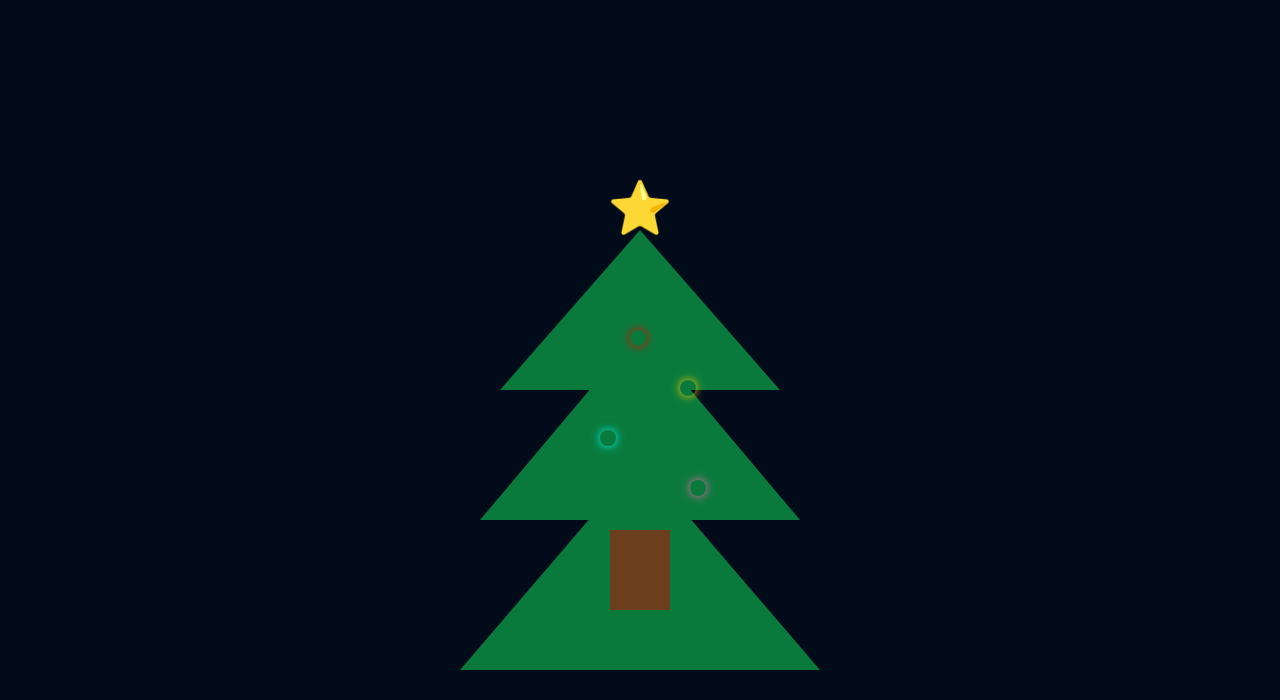
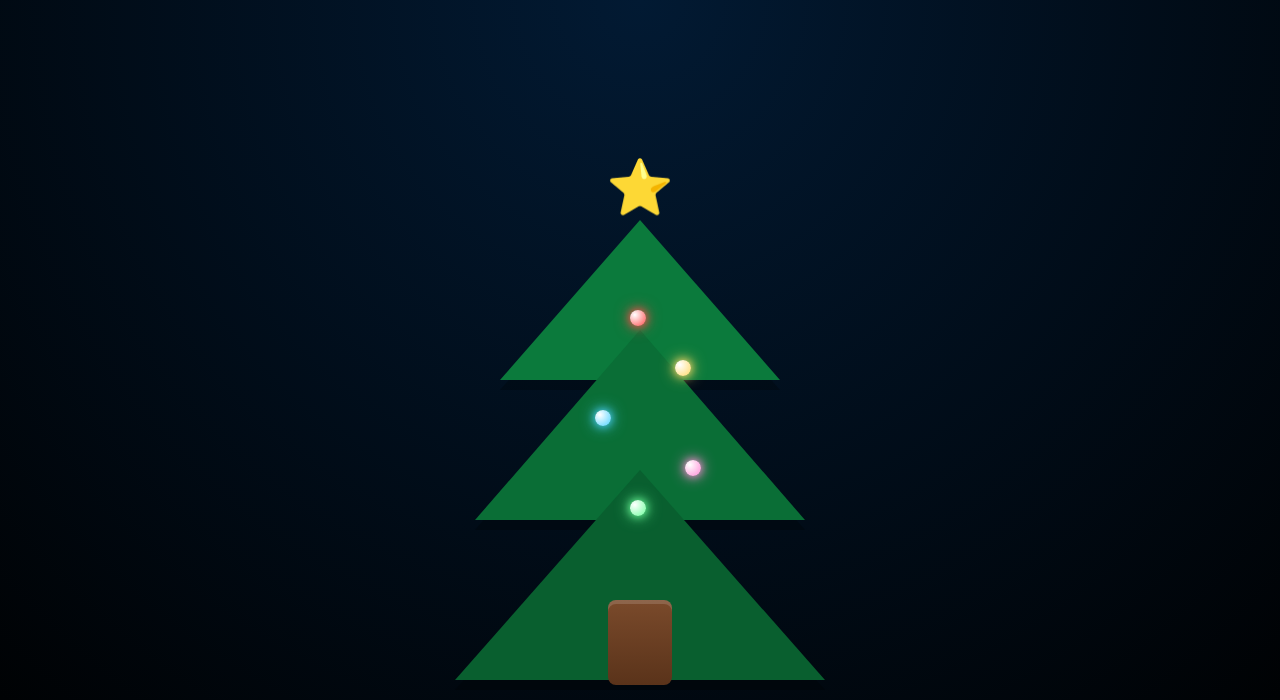
Before and after one commit to houqin666/christmas, a plain HTML site: page index.html in a window 1280 px wide. Shown: the top 700 px of the page. Drawn offline with Linux system fonts and the light colour scheme.

Commit message:
Update index.html

```diff
--- a/index.html
+++ b/index.html
@@ -3,13 +3,13 @@
 <head>
 <meta charset="UTF-8">
 <meta name="viewport" content="width=device-width, initial-scale=1.0">
-<title>🎄 Christmas</title>
+<title>🎄 Merry Christmas</title>
 
 <style>
   body {
     margin: 0;
     height: 100vh;
-    background: #020b1a;
+    background: radial-gradient(circle at top, #021a33, #000);
     display: flex;
     justify-content: center;
     align-items: center;
@@ -20,52 +20,61 @@
 
   .tree-wrap {
     position: relative;
-    width: 260px;
-    height: 420px;
+    width: 280px;
+    height: 460px;
   }
 
-  /* 🌟 星星 */
+  /* ⭐ 星星 */
   .star {
     position: absolute;
-    top: -20px;
+    top: -22px;
     left: 50%;
     transform: translateX(-50%);
-    font-size: 52px;
+    font-size: 54px;
     cursor: pointer;
     z-index: 10;
   }
 
-  /* 🎄 树 */
+  /* 🎄 树层 */
   .layer {
     position: absolute;
     left: 50%;
     transform: translateX(-50%);
+    filter: drop-shadow(0 10px 0 rgba(0,0,0,0.25));
+  }
+
+  .l1 {
+    top: 50px;
     border-left: 140px solid transparent;
     border-right: 140px solid transparent;
-    border-bottom: 160px solid #0a7a3c;
-  }
-  .l1 { top: 40px; }
-  .l2 {
-    top: 140px;
-    border-left-width: 160px;
-    border-right-width: 160px;
-    border-bottom-width: 190px;
-  }
-  .l3 {
-    top: 270px;
-    border-left-width: 180px;
-    border-right-width: 180px;
-    border-bottom-width: 210px;
+    border-bottom: 160px solid #0b7a3c;
   }
 
+  .l2 {
+    top: 160px;
+    border-left: 165px solid transparent;
+    border-right: 165px solid transparent;
+    border-bottom: 190px solid #0a6e36;
+  }
+
+  .l3 {
+    top: 300px;
+    border-left: 185px solid transparent;
+    border-right: 185px solid transparent;
+    border-bottom: 210px solid #095f2f;
+  }
+
+  /* 🌳 树干（关键修正点） */
   .trunk {
     position: absolute;
-    bottom: 0;
+    top: 430px;   /* ✅ 对齐树视觉底部 */
     left: 50%;
     transform: translateX(-50%);
-    width: 60px;
-    height: 80px;
-    background: #6b3e1e;
+    width: 64px;
+    height: 85px;
+    background: linear-gradient(#7a4a2b, #5a331a);
+    border-radius: 8px;
+    box-shadow: inset 0 4px 0 rgba(255,255,255,0.15);
   }
 
   /* 🎁 彩灯 */
@@ -75,31 +84,28 @@
     height: 16px;
     border-radius: 50%;
     cursor: pointer;
-    box-shadow: 0 0 10px currentColor;
+    background: radial-gradient(circle at 30% 30%, #fff, currentColor);
+    box-shadow:
+      0 0 8px currentColor,
+      0 0 16px currentColor;
   }
 
-  /* 💥 爆炸动画（非常明显） */
-  @keyframes explode {
-    0%   { transform: scale(1); opacity: 1; }
-    40%  { transform: scale(3); opacity: 1; }
-    100% { transform: scale(0); opacity: 0; }
+  /* 颜色升级 */
+  .red { color: #ff4d4d; }
+  .gold { color: #ffd966; }
+  .blue { color: #4dd2ff; }
+  .pink { color: #ff8bd6; }
+  .green { color: #6dff9c; }
+
+  /* 💥 点击动画 */
+  @keyframes sparkle {
+    0% { transform: scale(1); }
+    40% { transform: scale(2.5); box-shadow: 0 0 30px currentColor; }
+    100% { transform: scale(1); }
   }
 
-  .explode {
-    animation: explode 0.8s ease-out forwards;
-  }
-
-  /* 🌪 树震动 */
-  @keyframes shake {
-    0% { transform: translateX(-50%) rotate(0); }
-    25% { transform: translateX(-50%) rotate(2deg); }
-    50% { transform: translateX(-50%) rotate(-2deg); }
-    75% { transform: translateX(-50%) rotate(1deg); }
-    100% { transform: translateX(-50%) rotate(0); }
-  }
-
-  .shake {
-    animation: shake 0.6s;
+  .spark {
+    animation: sparkle 0.7s ease;
   }
 
   h1 {
@@ -108,12 +114,16 @@
     width: 100%;
     text-align: center;
   }
+
+  @media (max-width: 600px) {
+    .tree-wrap { transform: scale(0.85); }
+  }
 </style>
 </head>
 
 <body>
 
-<div class="tree-wrap" id="tree">
+<div class="tree-wrap">
 
   <div class="star" id="star">⭐</div>
 
@@ -121,48 +131,25 @@
   <div class="layer l2"></div>
   <div class="layer l3"></div>
 
-  <div class="ball" style="top:140px; left:120px; color:red;"></div>
-  <div class="ball" style="top:190px; left:170px; color:gold;"></div>
-  <div class="ball" style="top:240px; left:90px; color:cyan;"></div>
-  <div class="ball" style="top:290px; left:180px; color:hotpink;"></div>
+  <!-- 彩灯：颜色 + 层次 -->
+  <div class="ball red"   style="top:140px; left:130px;"></div>
+  <div class="ball gold"  style="top:190px; left:175px;"></div>
+  <div class="ball blue"  style="top:240px; left:95px;"></div>
+  <div class="ball pink"  style="top:290px; left:185px;"></div>
+  <div class="ball green" style="top:330px; left:130px;"></div>
 
   <div class="trunk"></div>
 </div>
 
-<h1>🎄 点彩灯 / 星星</h1>
-
-<audio id="music" loop>
-  <source src="https://cdn.pixabay.com/audio/2022/12/21/audio_9c2d3f1f38.mp3">
-</audio>
+<h1>🎄 Merry Christmas 🎄</h1>
 
 <script>
-  const music = document.getElementById("music");
-  let started = false;
-
-  document.body.addEventListener("click", () => {
-    if (!started) {
-      music.play();
-      started = true;
-    }
-  });
-
-  // 彩灯：点击必爆炸
   document.querySelectorAll(".ball").forEach(ball => {
-    ball.addEventListener("click", e => {
-      e.stopPropagation();
-      ball.classList.add("explode");
+    ball.addEventListener("click", () => {
+      ball.classList.remove("spark");
+      void ball.offsetWidth;
+      ball.classList.add("spark");
     });
-  });
-
-  // 星星：点击 → 整棵树震动
-  const star = document.getElementById("star");
-  const tree = document.getElementById("tree");
-
-  star.addEventListener("click", e => {
-    e.stopPropagation();
-    tree.classList.remove("shake");
-    void tree.offsetWidth;
-    tree.classList.add("shake");
   });
 </script>
 
```
